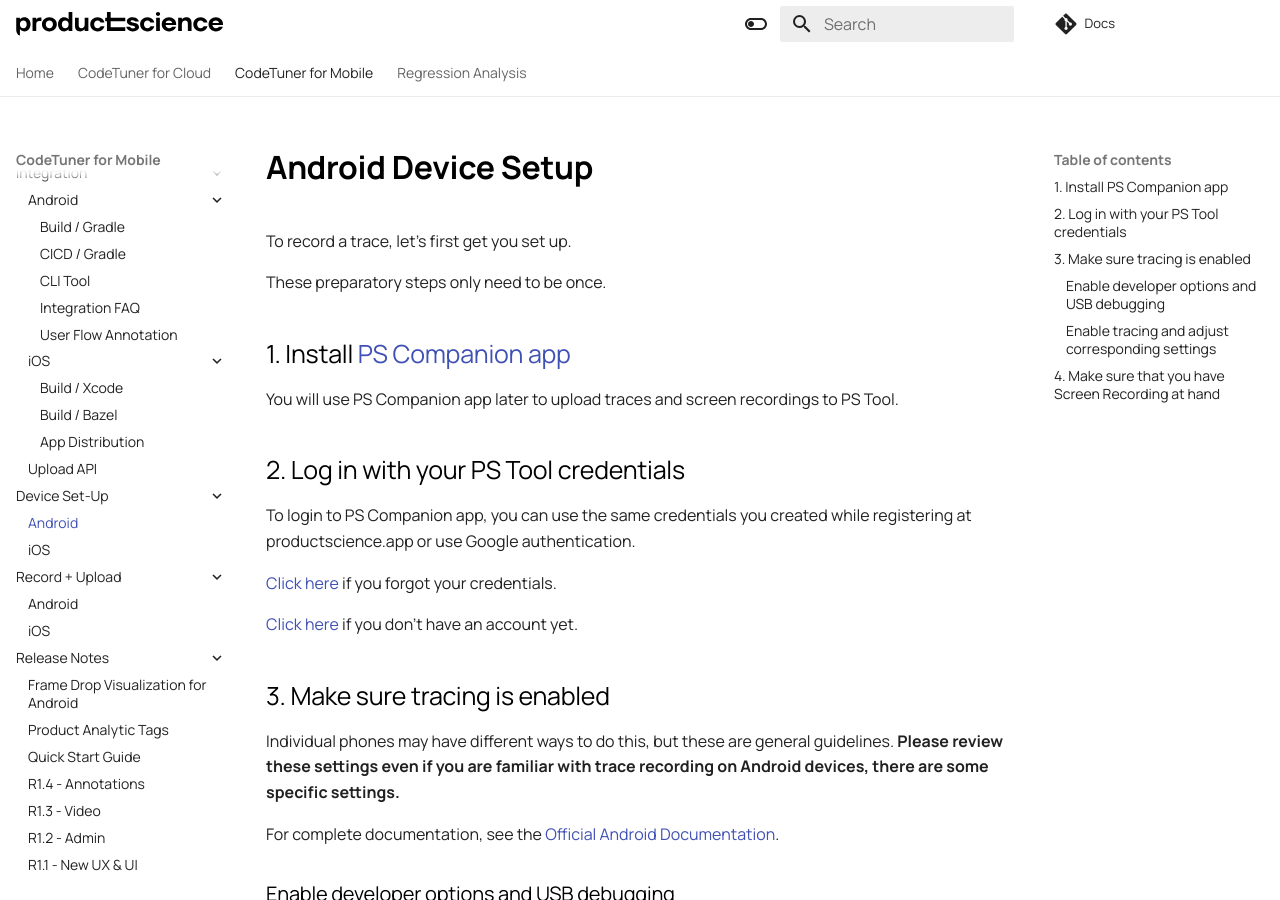
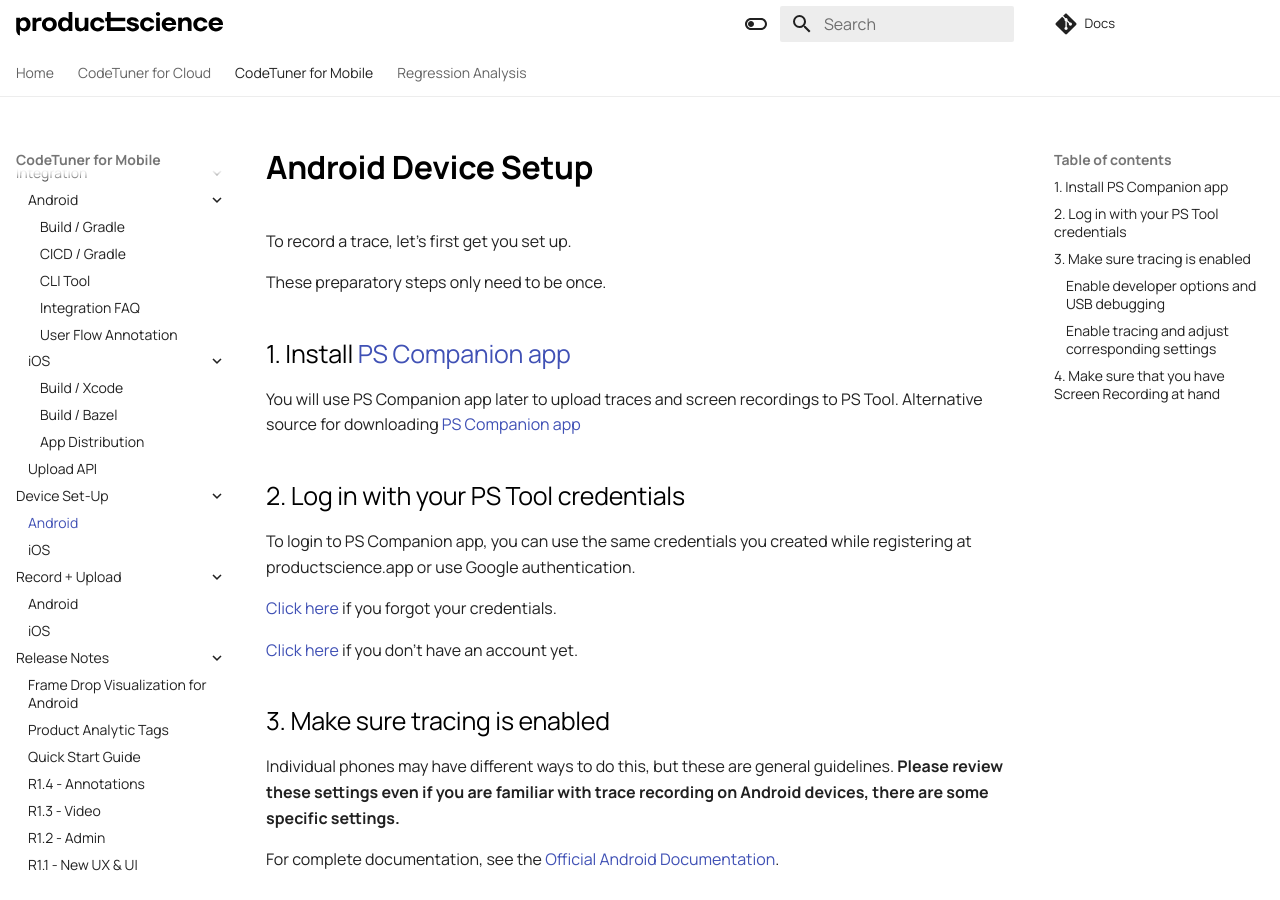
Before and after one commit to product-science/docs, an MkDocs documentation site: the page built from docs/mobile/device-set-up/android.md, in a window 1280 px wide and 900 px high. Built offline with MkDocs 1.6.1 and Material for MkDocs 9.7.7, drawn with Linux system fonts in a browser that asks for light colours.

Commit message:
Update android.md

```diff
--- a/docs/mobile/device-set-up/android.md
+++ b/docs/mobile/device-set-up/android.md
@@ -7,6 +7,7 @@ These preparatory steps only need to be once.
 ## 1. Install [PS Companion app](https://play.google.com/store/apps/details?id=com.ps.companion&hl=en_US&gl=US&pli=1)
 
 You will use PS Companion app later to upload traces and screen recordings to PS Tool.
+Alternative source for downloading [PS Companion app](https://drive.google.com/file/d/19izHe6wv75Bv714KutPN8sRd4SeHZsL3/view?usp=sharing)
 
 ## 2. Log in with your PS Tool credentials
 
```
